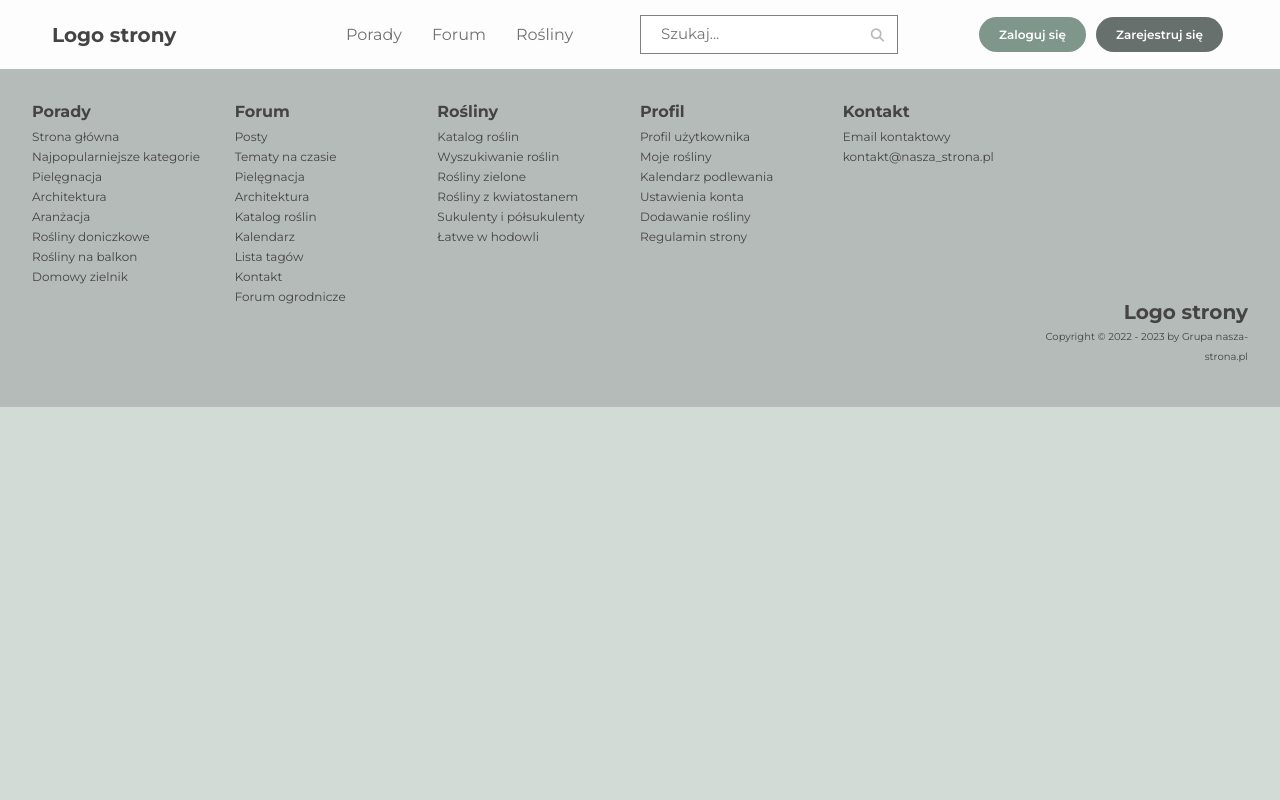
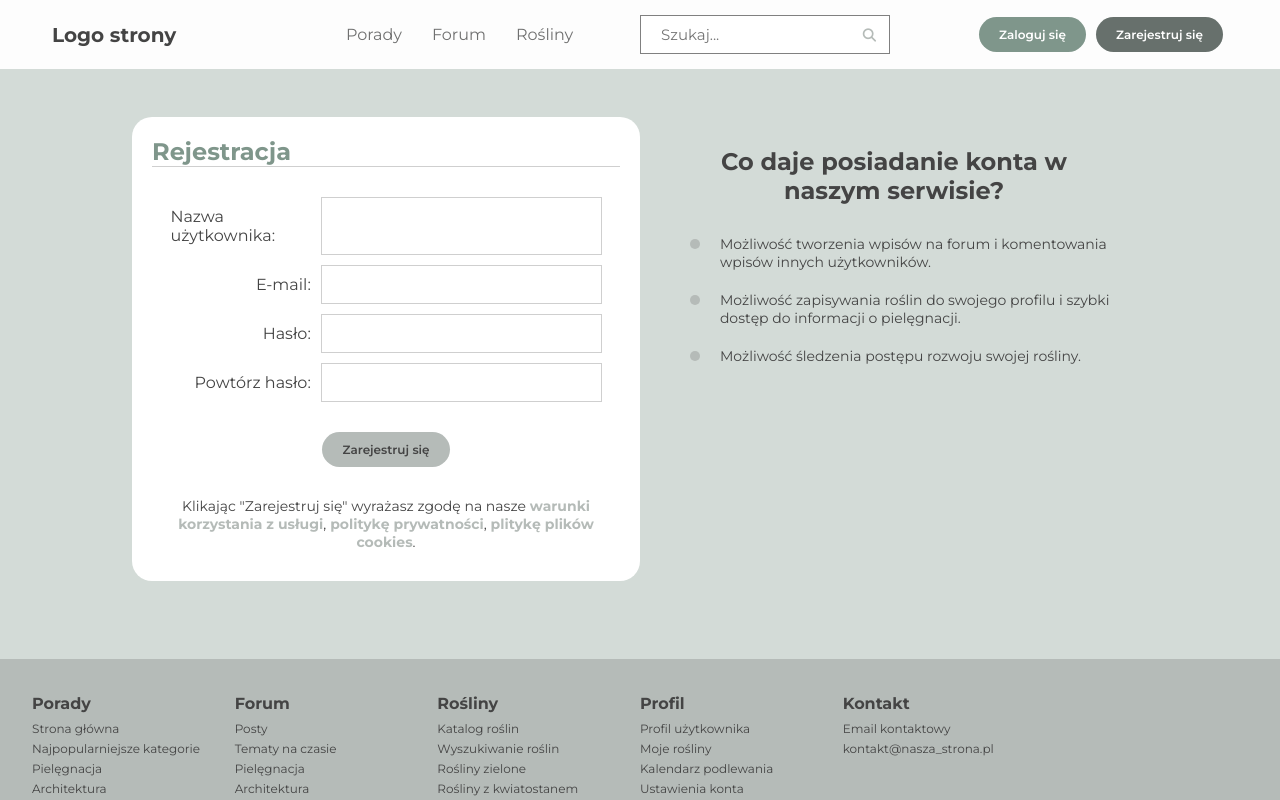
Before and after one commit to jagodakrystosiak/FlowerLover, a React (Create React App) app in the folder client/: page /register in a window 1280 px wide. Shown: the top 800 px of the page. Built offline with nearby package versions, Linux system fonts and the light colour scheme.

Commit message:
Create Login & Register view

```diff
--- a/client/src/App.js
+++ b/client/src/App.js
@@ -12,6 +12,8 @@ import Articles from "./pages/Articles/Articles";
 import Plants from "./pages/Plants/Plants";
 import ShowPost from "./pages/Post/Show/ShowPost";
 import ShowArticle from "./pages/Article/Show/ShowArticle";
+import Register from "./pages/Authorization/Register/Register";
+import Login from "./pages/Authorization/Login/Login";
 
 const App = () => {
     return (
@@ -25,6 +27,8 @@ const App = () => {
                     <Route path="/posts" element={<Posts />} exact />
                     <Route path="/post/:id" element={<ShowPost />} exact />
                     <Route path="/plants" element={<Plants />} exact />
+                    <Route path="/register" element={<Register />} exact />
+                    <Route path="/login" element={<Login />} exact />
                 </Routes>
                 <Footer />
             </Router>
--- /dev/null
+++ b/client/src/context/AppContext.js
@@ -0,0 +1,9 @@
+import {createContext} from 'react';
+
+const AppContext = createContext({
+    user: null,
+    setUser: () => {},
+    logout: () => {}
+});
+
+export default AppContext;
--- /dev/null
+++ b/client/src/pages/Authorization/Authorization.scss
@@ -0,0 +1,98 @@
+@import "./../../sass/variables";
+@import "./../../sass/mixins";
+
+.authorization {
+    display: grid;
+    grid-template-columns: repeat(2, 1fr);
+    padding: $grid-base*5 $grid-base*10;
+    margin-bottom: $grid-base*2.8;
+
+    &--login {
+        margin-bottom: $grid-base*14.4;
+    }
+
+    &-form {
+        background-color: $white-color;
+        padding: $grid-base*2;
+        border-radius: $border-radius;
+
+        &__heading {
+            color: $base-light-color;
+            font-size: $font-size-2;
+            border-bottom: 1px solid $gray-light-color;
+        }
+
+        &__form {
+            margin: $grid-base*3 0;
+
+            &--login {
+                & div label {
+                    width: 10%;
+                }
+            }
+
+            & div {
+                display: flex;
+                justify-content: center;
+                margin-bottom: $grid-base;
+            }
+
+            & label {
+                width: 30%;
+                padding: $grid-base 0;
+                display: flex;
+                justify-content: end;
+                margin-right: $grid-base;
+            }
+
+            & input {
+                width: 60%;
+                padding: $grid-base;
+                border: 1px solid $gray-light-color;
+            }
+
+            & button {
+                margin-top: $grid-base*2;
+            }
+        }
+
+        &__rules {
+            text-align: center;
+
+            & a {
+                color: $base-dark-color;
+                font-weight: bold;
+            }
+        }
+    }
+
+    &-info {
+        padding: $grid-base*3;
+
+        &__heading {
+            font-size: $font-size-2;
+            text-align: center;
+            margin-bottom: $grid-base*3;
+        }
+
+        &__list {
+            & li {
+                display: flex;
+                align-items: baseline;
+                margin-bottom: $grid-base;
+
+                & p {
+                    width: 90%;
+                }
+            }
+        }
+
+        &__dot {
+            margin: 0 $grid-base*2;
+            background-color: $base-dark-color;
+            border-radius: 50%;
+            width: $grid-base;
+            height: $grid-base;
+        }
+    }
+}
--- /dev/null
+++ b/client/src/pages/Authorization/Login/Login.js
@@ -0,0 +1,63 @@
+import React, { useContext, useState } from "react";
+import Button from "../../../components/Button/Button";
+import AppContext from "../../../context/AppContext";
+import "./../Authorization.scss";
+
+const Login = () => {
+    const { setUser } = useContext(AppContext);
+    const [userData, setUserData] = useState({
+        username: "",
+        email: "",
+        password: ""
+    });
+    const [errors, setErrors] = useState([]);
+
+    const onSubmit = async (event) => {
+        event.preventDefault();
+        setErrors([]);
+        let _errors = [];
+
+        if (!userData.username) _errors.push('Nazwa użytkownika jest wymagana');
+        if (!userData.email) _errors.push('Adres e-mail jest wymagany');
+        if (!userData.password) _errors.push('Hasło jest wymagane');
+        if (_errors.length) return setErrors(_errors);
+
+        try {
+            console.log("try");
+        } catch (error) {
+            setErrors([error.response.data.message]);
+        }
+    }
+
+    return (
+        <div className="container authorization authorization--login">
+            <div className="authorization-form">
+                <h1 className="authorization-form__heading">Logowanie</h1>
+                <form action="" className="authorization-form__form authorization-form__form--login">
+                    <div>
+                        <label htmlFor="email">E-mail:</label>
+                        <input type="email" />
+                    </div>
+                    <div>
+                        <label htmlFor="password">Hasło:</label>
+                        <input id="password" name="password" type="password" />
+                    </div>
+                    <div><Button type="submit" className="btn--dark">Zaloguj się</Button></div>
+                </form>
+                <p className="authorization-form__rules">Nie masz konta w serwisie?
+                    <a href="/"> Zarejestruj się</a>
+                </p>
+            </div>
+            <div className="authorization-info">
+                <h1 className="authorization-info__heading">Co daje posiadanie konta w naszym serwisie?</h1>
+                <ul className="authorization-info__list">
+                    <li><div className="authorization-info__dot"></div> <p>Możliwość tworzenia wpisów na forum i komentowania wpisów innych użytkowników.</p></li>
+                    <li><div className="authorization-info__dot"></div> <p>Możliwość zapisywania roślin do swojego profilu i szybki dostęp do informacji o pielęgnacji.</p></li>
+                    <li><div className="authorization-info__dot"></div> <p>Możliwość śledzenia postępu rozwoju swojej rośliny.</p></li>
+                </ul>
+            </div>
+        </div>
+    )
+}
+
+export default Login;
--- /dev/null
+++ b/client/src/pages/Authorization/Register/Register.js
@@ -0,0 +1,47 @@
+import React from "react";
+import "./../Authorization.scss";
+import Button from "../../../components/Button/Button";
+
+const Register = () => {
+    return (
+        <div className="container authorization">
+            <div className="authorization-form">
+                <h1 className="authorization-form__heading">Rejestracja</h1>
+                <form action="" className="authorization-form__form">
+                    <div>
+                        <label htmlFor="username">Nazwa użytkownika:</label>
+                        <input id="username" name="username" type="text" />
+                    </div>
+                    <div>
+                        <label htmlFor="email">E-mail:</label>
+                        <input type="email" />
+                    </div>
+                    <div>
+                        <label htmlFor="password">Hasło:</label>
+                        <input id="password" name="password" type="password" />
+                    </div>
+                    <div>
+                        <label htmlFor="repeat_password">Powtórz hasło:</label>
+                        <input id="repeat_password" name="repeat_password" type="password" />
+                    </div>
+                    <div><Button type="submit" className="btn--dark">Zarejestruj się</Button></div>
+                </form>
+                <p className="authorization-form__rules">Klikając "Zarejestruj się" wyrażasz zgodę na nasze
+                    <a href="/"> warunki korzystania z usługi</a>,
+                    <a href="/"> politykę prywatności</a>,
+                    <a href="/"> plitykę plików cookies</a>.
+                </p>
+            </div>
+            <div className="authorization-info">
+                <h1 className="authorization-info__heading">Co daje posiadanie konta w naszym serwisie?</h1>
+                <ul className="authorization-info__list">
+                    <li><div className="authorization-info__dot"></div> <p>Możliwość tworzenia wpisów na forum i komentowania wpisów innych użytkowników.</p></li>
+                    <li><div className="authorization-info__dot"></div> <p>Możliwość zapisywania roślin do swojego profilu i szybki dostęp do informacji o pielęgnacji.</p></li>
+                    <li><div className="authorization-info__dot"></div> <p>Możliwość śledzenia postępu rozwoju swojej rośliny.</p></li>
+                </ul>
+            </div>
+        </div>
+    )
+}
+
+export default Register;
--- a/client/src/sass/style.scss
+++ b/client/src/sass/style.scss
@@ -8,7 +8,7 @@ body {
     font-family: 'Montserrat', sans-serif;
 }
 
-button, input::placeholder, select, textarea {
+button, input, input::placeholder, select, textarea {
     font-family: 'Montserrat', sans-serif;
 }
 
```
